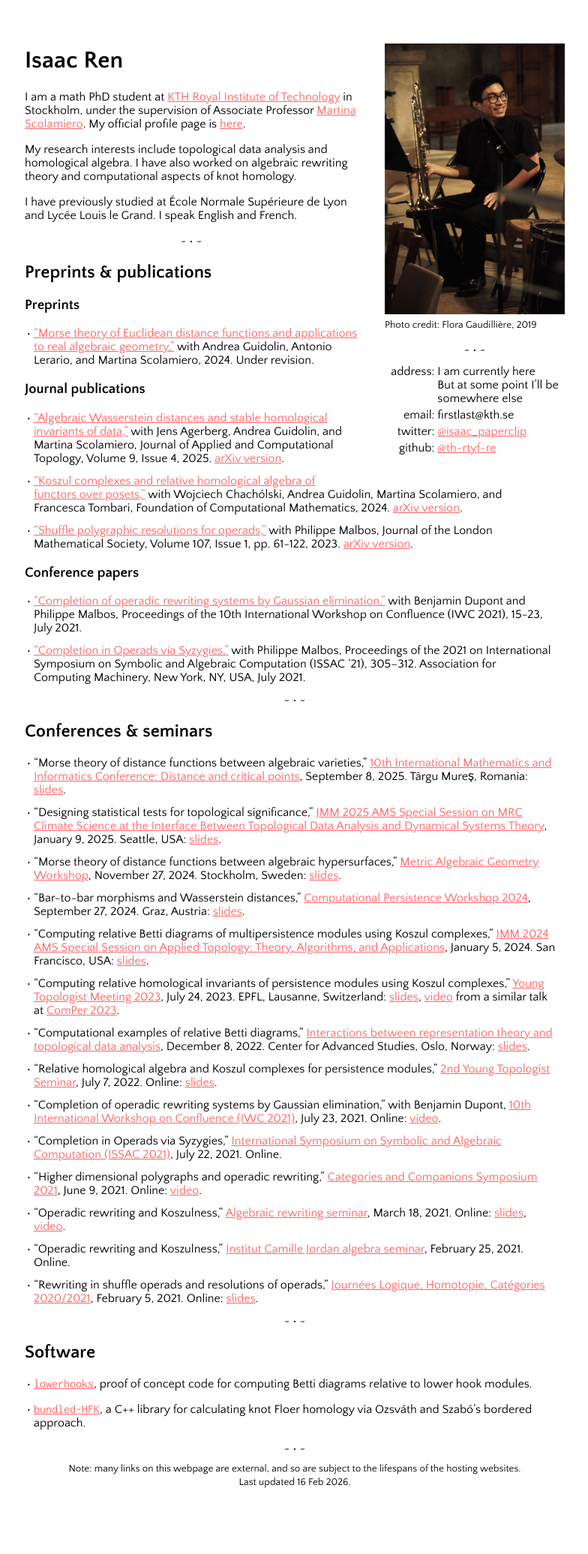
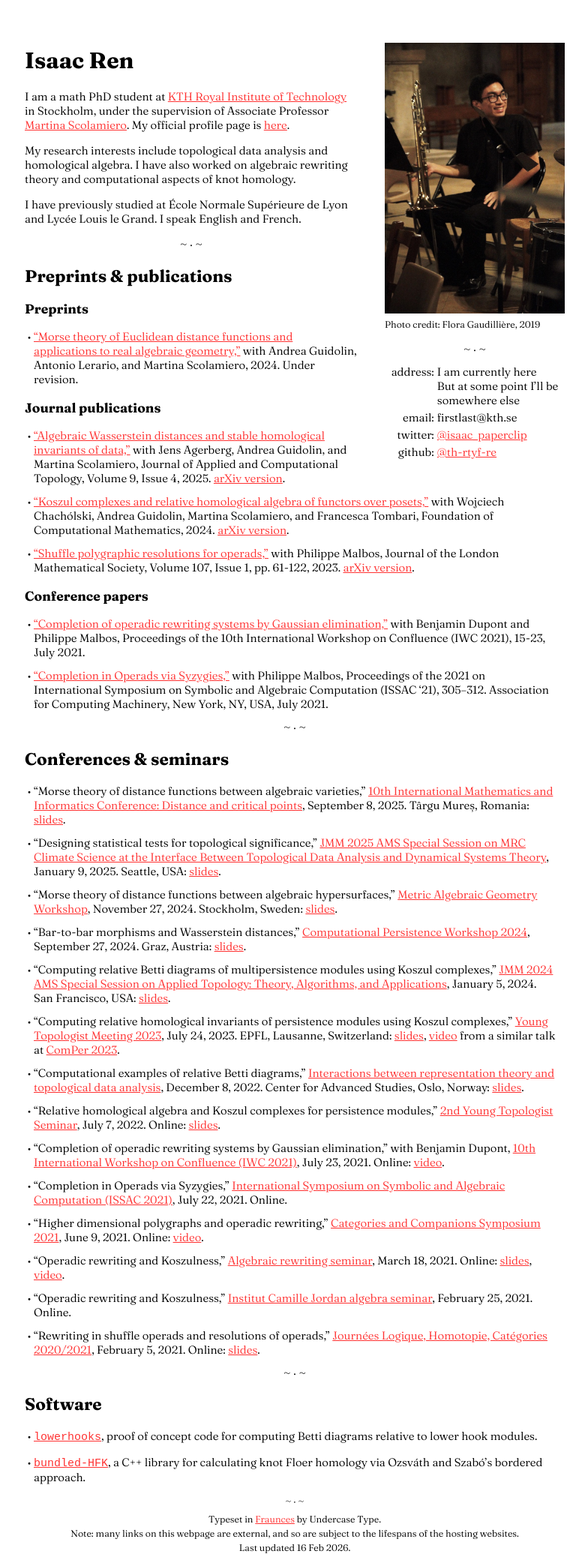
Before and after one commit to isaacxren/isaacxren.github.io, a Jekyll site: the page built from index.md, in a window 1280 px wide. Shown: the whole page at 75% size, without its empty margins (247-1031 px from the left). Built offline with Jekyll 4.4.1, drawn with Linux system fonts in a browser that asks for light colours; before the commit the page ends 1984 px from its top, so only the background shows below that.

Commit message:
change font, rename stylesheet

```diff
--- a/_includes/head.html
+++ b/_includes/head.html
@@ -1,13 +1,17 @@
 <head>
 <meta charset="utf-8">
 <meta name="keywords" content="Isaac, Ren">
-<meta name="viewport" content="width=device-width, initial-scale=1.0">
+<meta name="viewport" content="width=device-width, initial-scale=1">
+<link rel="apple-touch-icon" sizes="180x180" href="site/apple-touch-icon.png">
+<link rel="icon" type="image/png" sizes="32x32" href="site/favicon-32x32.png">
+<link rel="icon" type="image/png" sizes="16x16" href="site/favicon-16x16.png">
+<link rel="manifest" href="site/site.webmanifest">
 
 <link rel="preconnect" href="https://fonts.googleapis.com">
 <link rel="preconnect" href="https://fonts.gstatic.com" crossorigin>
-<link href="https://fonts.googleapis.com/css2?family=Inconsolata:wght@200..900&family=Quattrocento+Sans:ital,wght@0,400;0,700;1,400;1,700&display=swap" rel="stylesheet">
+<link href="https://fonts.googleapis.com/css2?family=Fraunces:ital,opsz,wght,WONK@0,9..144,100..900,1;1,9..144,100..900,1&display=swap" rel="stylesheet">
 
-<link rel="stylesheet" href="my_style.css">
+<link rel="stylesheet" href="main.css">
 <base target="_blank">
 {% if page.title -%}
 <title>{{ page.title }}</title>
--- a/index.md
+++ b/index.md
@@ -103,10 +103,12 @@ Software
 * [`{{ item.title }}`]({{ item.url }}), {{ item.description }}.
 {% endfor %}
 
-<hr />
 
 <div class="centered" style="clear:both">
-<small>
+<small><hr /></small>
+<small markdown="1">
+Typeset in [Fraunces](https://fraunces.undercase.xyz/) by Undercase Type.
+<br />
 Note: many links on this webpage are external, and so are subject to the
 lifespans of the hosting websites.
 <br />
--- a/my_style.css
+++ b/main.css
@@ -41,9 +41,18 @@
   }
 }
 
-html {
-  font-family: "Quattrocento Sans", sans-serif;
-  font-size: 12pt;
+html, .card th {
+  font-family: "Fraunces", serif;
+  font-weight: 340;
+  font-size: 15px;
+}
+
+code {
+  font-family: "Google Sans Code", monospace;
+}
+
+strong {
+  font-weight: 680;
 }
 
 ul {
@@ -57,19 +66,15 @@ li {
 }
 
 a {
-  color: #ff6666;
+  color: #ff3333;
 }
 
 a:visited {
-  color: #9966cc;
+  color: #9933cc;
 }
 
 .centered {
   text-align: center;
-}
-
-code {
-  font-family: "Inconsolata", sans-serif;
 }
 
 .card table{
@@ -79,7 +84,6 @@ code {
 
 .card td, .card th {
   vertical-align: top;
-  font-weight: normal;
 }
 
 hr {
@@ -88,7 +92,7 @@ hr {
 }
 
 hr::after {
-  content: "~ • ~";
+  content: "~ · ~";
   display: block;
   text-align: center;
 }
```
